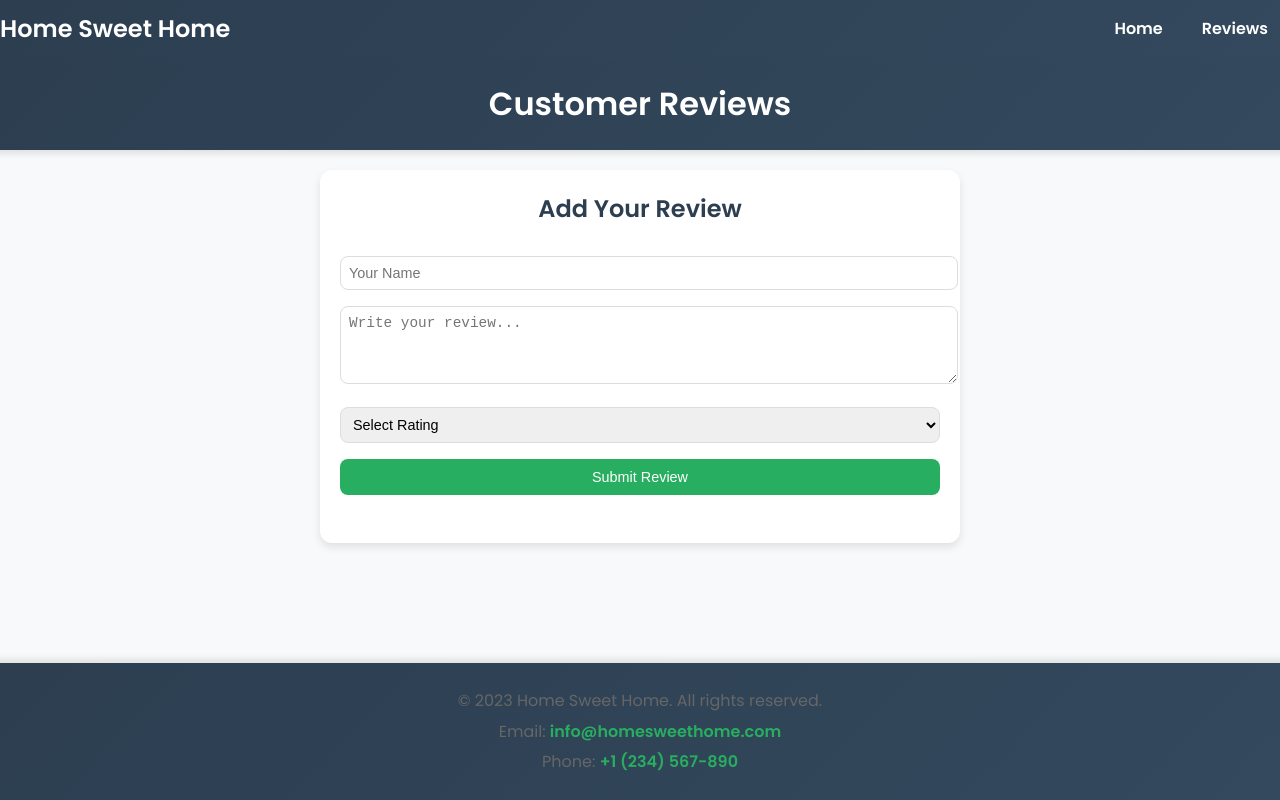
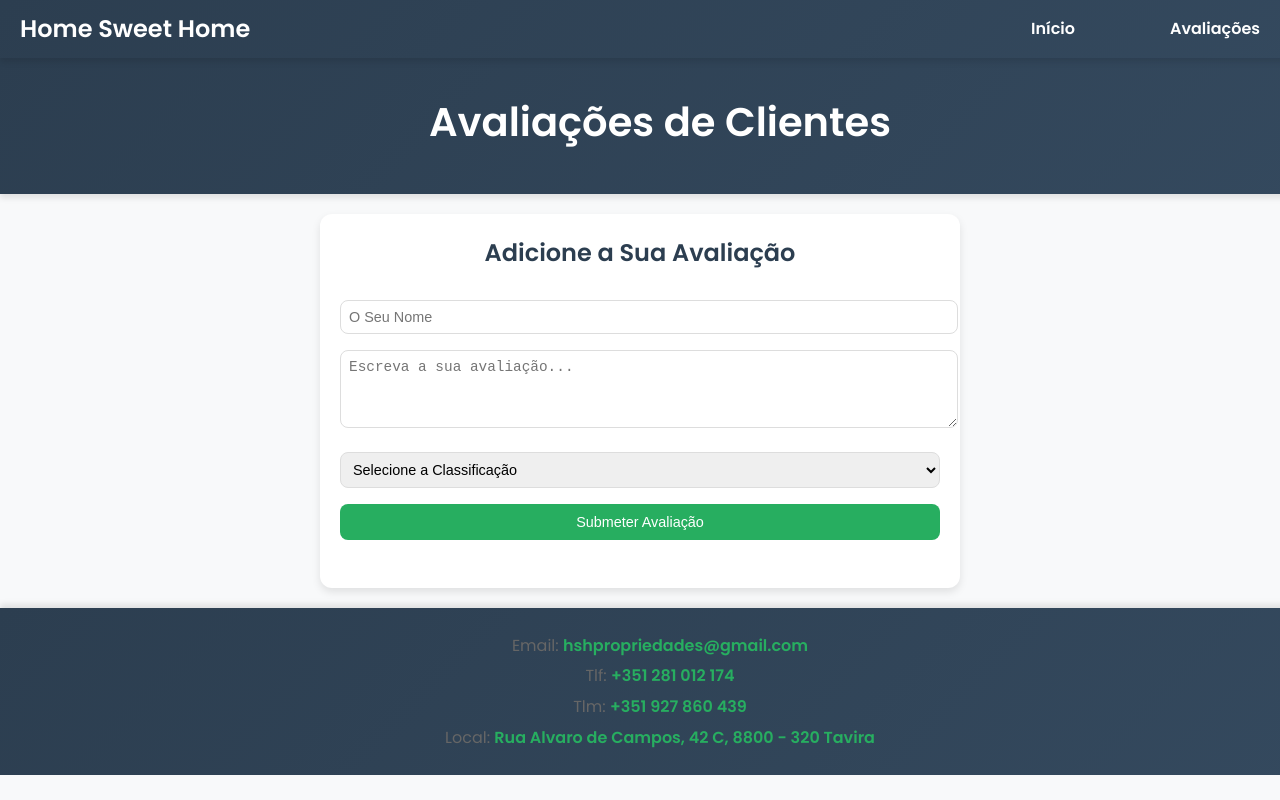
Before and after one commit to BenjaminKeter94/Home-Sweet-Home, a plain HTML site: page avaliacoes.html in a window 1280 px wide. Shown: the top 800 px of the page. Drawn offline with Linux system fonts and the light colour scheme.

Commit message:
Update and rename reviews.html to avaliacoes.html

```diff
--- a/reviews.html
+++ b/avaliacoes.html
@@ -1,12 +1,12 @@
 <!DOCTYPE html>
-<html lang="en">
+<html lang="pt-PT">
 <head>
   <meta charset="UTF-8">
   <meta name="viewport" content="width=device-width, initial-scale=1.0">
-  <title>Customer Reviews - Home Sweet Home</title>
+  <title>Avaliações de Clientes - Home Sweet Home</title>
   <link href="https://fonts.googleapis.com/css2?family=Poppins:wght@400;600&display=swap" rel="stylesheet">
   <style>
-    /* General Styles */
+    /* Estilos Gerais */
     body {
       font-family: 'Poppins', sans-serif;
       margin: 0;
@@ -14,10 +14,6 @@
       background-color: #f8f9fa;
       color: #333;
       line-height: 1.6;
-      display: flex;
-      flex-direction: column;
-      align-items: center;
-      min-height: 100vh;
     }
 
     h1, h2, h3 {
@@ -39,7 +35,7 @@
       text-decoration: underline;
     }
 
-    /* Navigation Bar */
+    /* Barra de Navegação Fixa */
     .navbar {
       background: linear-gradient(135deg, #2c3e50, #34495e);
       padding: 10px 20px;
@@ -48,6 +44,10 @@
       justify-content: space-between;
       align-items: center;
       box-shadow: 0 4px 6px rgba(0, 0, 0, 0.1);
+      position: fixed; /* Make the navbar fixed */
+      top: 0; /* Position it at the top */
+      left: 0; /* Align to the left */
+      z-index: 1000; /* Ensure it stays above other content */
     }
 
     .navbar h1 {
@@ -71,7 +71,7 @@
     .navbar ul li a {
       color: white;
       font-weight: 600;
-      padding: 8px 12px;
+      padding: 8px 40px;
       border-radius: 8px;
       transition: background 0.3s ease;
     }
@@ -80,35 +80,36 @@
       background: rgba(255, 255, 255, 0.1);
     }
 
-    /* Header */
+    /* Cabeçalho */
     header {
       background: linear-gradient(135deg, #2c3e50, #34495e);
       color: #fff;
-      padding: 20px;
+      padding: 40px 20px; /* Increased padding to make the header larger */
       text-align: center;
       width: 100%;
       box-shadow: 0 4px 6px rgba(0, 0, 0, 0.1);
+      margin-top: 50px; /* Adjust margin to account for fixed navbar */
     }
 
     header h1 {
       margin: 0;
-      font-size: 2rem;
+      font-size: 2.5rem; /* Increased font size for the header */
     }
 
-    /* Main Content */
+    /* Conteúdo Principal */
     .container {
       max-width: 600px;
-      width: 90%; /* Adjusted to 90% for better responsiveness */
-      margin: 20px auto; /* Center the container horizontally */
+      width: 90%;
+      margin: 20px auto;
       padding: 20px;
       background: #fff;
       border-radius: 12px;
       box-shadow: 0 4px 8px rgba(0, 0, 0, 0.1);
       animation: fadeIn 0.5s ease-in-out;
-      text-align: center; /* Center the text inside the container */
+      text-align: center;
     }
 
-    /* Review Form (Compact and Centered) */
+    /* Formulário de Avaliação */
     .review-form {
       margin-bottom: 20px;
     }
@@ -133,8 +134,8 @@
     }
 
     .review-form textarea {
-      height: 60px; /* Smaller writing box */
-      resize: vertical; /* Allow vertical resizing */
+      height: 60px;
+      resize: vertical;
     }
 
     .review-form input:focus,
@@ -163,7 +164,7 @@
       transform: translateY(-2px);
     }
 
-    /* Review Cards (Compact and Centered) */
+    /* Cartões de Avaliação */
     .review-list {
       display: flex;
       flex-direction: column;
@@ -202,7 +203,7 @@
       font-size: 1rem;
     }
 
-    /* Footer */
+    /* Rodapé */
     footer {
       background: linear-gradient(135deg, #2c3e50, #34495e);
       color: #fff;
@@ -227,13 +228,13 @@
       text-decoration: underline;
     }
 
-    /* Animations */
+    /* Animações */
     @keyframes fadeIn {
       from { opacity: 0; transform: translateY(10px); }
       to { opacity: 1; transform: translateY(0); }
     }
 
-    /* Media Queries for Responsiveness */
+    /* Consultas de Mídia para Responsividade */
     @media (max-width: 600px) {
       .navbar h1 {
         font-size: 1.25rem;
@@ -249,7 +250,7 @@
       }
 
       header h1 {
-        font-size: 1.75rem;
+        font-size: 2rem; /* Adjusted font size for smaller screens */
       }
 
       .review-form h2 {
@@ -277,58 +278,59 @@
   </style>
 </head>
 <body>
-  <!-- Navigation Bar -->
+  <!-- Barra de Navegação Fixa -->
   <div class="navbar">
     <h1>Home Sweet Home</h1>
     <ul>
-      <li><a href="index.html">Home</a></li>
-      <li><a href="reviews.html">Reviews</a></li>
+      <li><a href="index.html">Início</a></li>
+      <li><a href="avaliacoes.html">Avaliações</a></li>
     </ul>
   </div>
 
-  <!-- Header -->
+  <!-- Cabeçalho -->
   <header>
-    <h1>Customer Reviews</h1>
+    <h1>Avaliações de Clientes</h1>
   </header>
 
-  <!-- Main Content -->
+  <!-- Conteúdo Principal -->
   <div class="container">
-    <!-- Review Form -->
+    <!-- Formulário de Avaliação -->
     <div class="review-form">
-      <h2>Add Your Review</h2>
+      <h2>Adicione a Sua Avaliação</h2>
       <form id="reviewForm">
-        <input type="text" id="reviewerName" placeholder="Your Name" required>
-        <textarea id="reviewText" placeholder="Write your review..." rows="2" required></textarea>
+        <input type="text" id="reviewerName" placeholder="O Seu Nome" required>
+        <textarea id="reviewText" placeholder="Escreva a sua avaliação..." rows="2" required></textarea>
         <select id="reviewRating" required>
-          <option value="" disabled selected>Select Rating</option>
+          <option value="" disabled selected>Selecione a Classificação</option>
           <option value="5">★★★★★</option>
           <option value="4">★★★★☆</option>
           <option value="3">★★★☆☆</option>
           <option value="2">★★☆☆☆</option>
           <option value="1">★☆☆☆☆</option>
         </select>
-        <button type="submit">Submit Review</button>
+        <button type="submit">Submeter Avaliação</button>
       </form>
     </div>
 
-    <!-- Review List -->
+    <!-- Lista de Avaliações -->
     <div class="review-list" id="reviewList">
-      <!-- Reviews will be dynamically added here -->
+      <!-- As avaliações serão adicionadas dinamicamente aqui -->
     </div>
   </div>
 
-  <!-- Footer -->
+  <!-- Rodapé -->
   <footer>
-    <p>&copy; 2023 Home Sweet Home. All rights reserved.</p>
-    <p>Email: <a href="mailto:info@homesweethome.com">info@homesweethome.com</a></p>
-    <p>Phone: <a href="tel:+1234567890">+1 (234) 567-890</a></p>
+    <p>Email: <a href="mailto:hshpropriedades@gmail.com">hshpropriedades@gmail.com</a></p>
+    <p>Tlf: <a href="tel:+351281012174">+351 281 012 174</a></p>
+    <p>Tlm: <a href="tel:+351927860439">+351 927 860 439</a></p>
+    <p>Local: <a href="https://www.google.pt/maps/place/R.+%C3%81lvaro+de+Campos+42c,+8800-320+Tavira,+Portugal/@37.1320877,-7.6472447,17z/data=!3m1!4b1!4m6!3m5!1s0xd10037c5d621ee3:0xe66e835ee2cc5607!8m2!3d37.1320877!4d-7.6472447!16s%2Fg%2F11rptgxbww?entry=ttu&g_ep=EgoyMDI1MDMxMi4wIKXMDSoASAFQAw%3D%3D">Rua Alvaro de Campos, 42 C, 8800 - 320 Tavira</a></p>
   </footer>
 
   <script>
-  // Array to store reviews
+    // Array para armazenar avaliações
     let reviews = [];
 
-  // Function to load reviews from localStorage
+    // Função para carregar avaliações do localStorage
     function loadReviews() {
       const storedReviews = localStorage.getItem('reviews');
       if (storedReviews) {
@@ -336,15 +338,15 @@
       }
     }
 
-  // Function to save reviews to localStorage
+    // Função para salvar avaliações no localStorage
     function saveReviews() {
       localStorage.setItem('reviews', JSON.stringify(reviews));
     }
 
-  // Function to display reviews
+    // Função para exibir avaliações
     function displayReviews() {
       const reviewList = document.getElementById('reviewList');
-    reviewList.innerHTML = ''; // Clear existing content
+      reviewList.innerHTML = ''; // Limpar conteúdo existente
 
       reviews.forEach((review, index) => {
         const reviewCard = document.createElement('div');
@@ -358,36 +360,36 @@
       });
     }
 
-  // Function to handle form submission
+    // Função para lidar com o envio do formulário
     document.getElementById('reviewForm').addEventListener('submit', function (event) {
-    event.preventDefault(); // Prevent form from submitting
+      event.preventDefault(); // Impedir o envio do formulário
 
-    // Get form values
+      // Obter valores do formulário
       const name = document.getElementById('reviewerName').value;
       const text = document.getElementById('reviewText').value;
       const rating = document.getElementById('reviewRating').value;
 
-    // Add review to the array
+      // Adicionar avaliação ao array
       reviews.push({
         name: name,
         text: text,
         rating: parseInt(rating)
       });
 
-    // Save reviews to localStorage
+      // Salvar avaliações no localStorage
       saveReviews();
 
-    // Clear the form
+      // Limpar o formulário
       document.getElementById('reviewForm').reset();
 
-    // Display the updated reviews
+      // Exibir as avaliações atualizadas
       displayReviews();
     });
 
-  // Load reviews from localStorage when the page loads
+    // Carregar avaliações do localStorage quando a página carregar
     loadReviews();
 
-  // Initial display of reviews (if any)
+    // Exibição inicial das avaliações (se houver)
     displayReviews();
   </script>
 </body>
```
Lines whose indentation alone changed are shown as unchanged.
